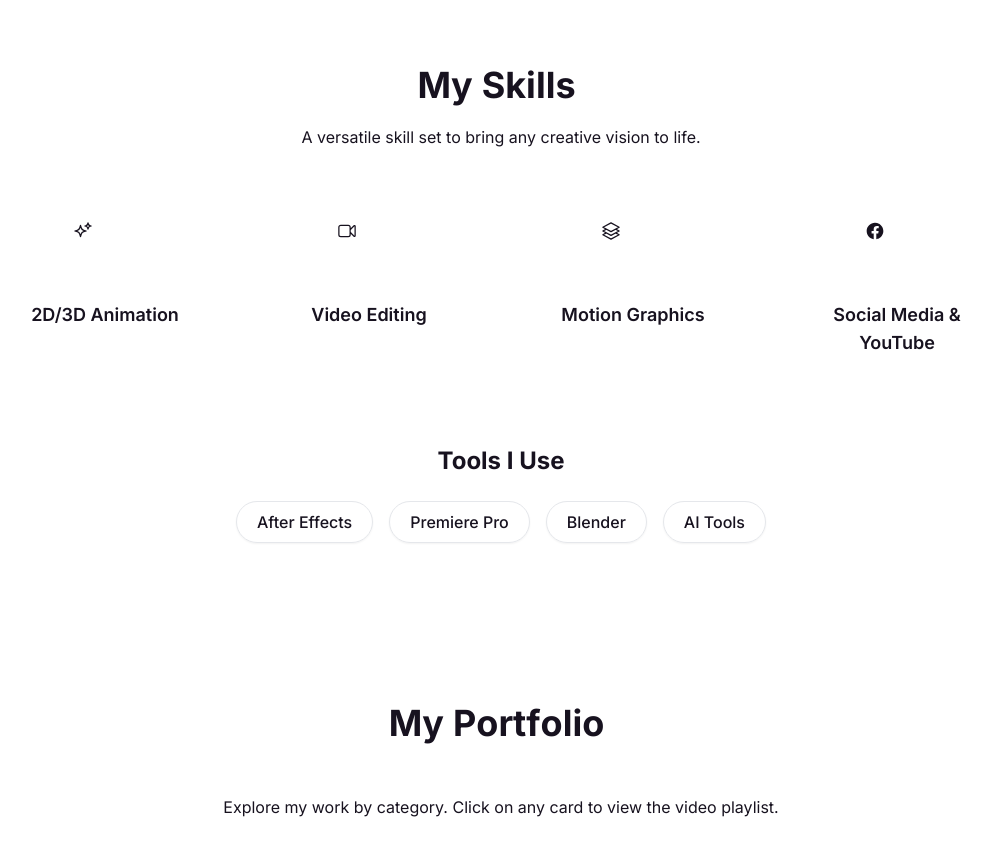
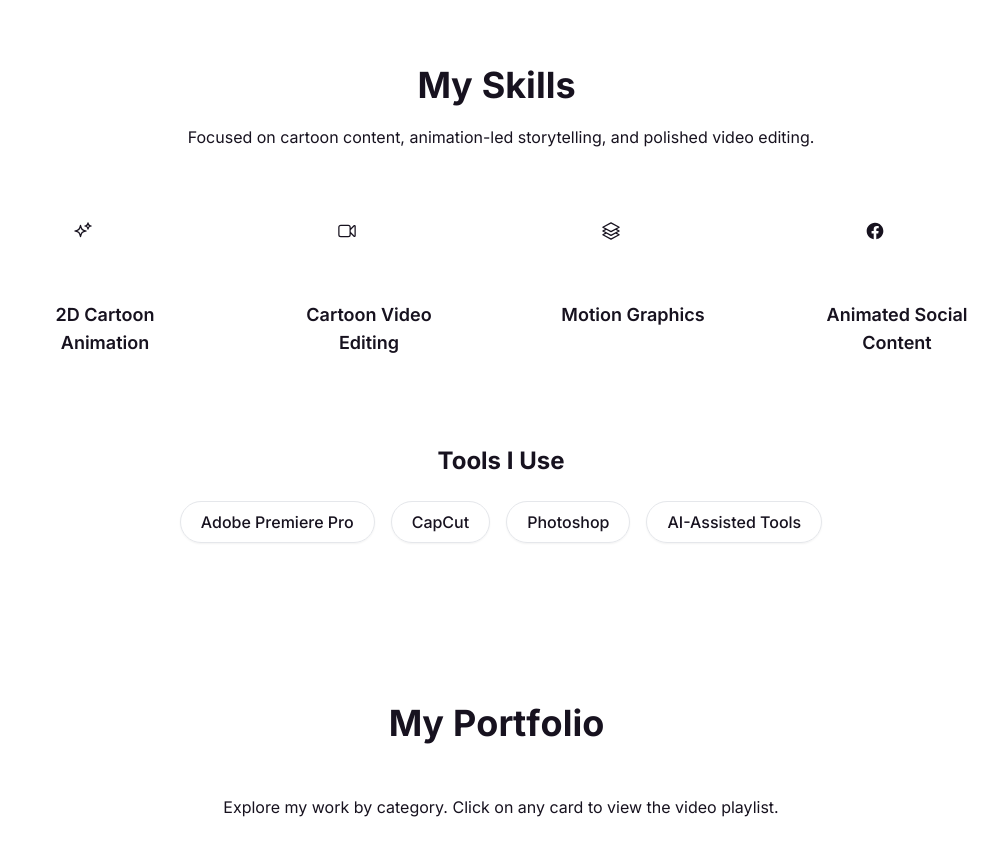
Before and after one commit to binyamgobezieayele/video-editor-portfolio, a React (Vite) app: page / in a window 1280 px wide. Shown: the part 1640-2495 px from the top of the page, without its empty margins (139-1137 px from the left). Built offline with nearby package versions, Linux system fonts and the light colour scheme.

Commit message:
Update skill labels for cartoon animation

```diff
--- a/components/Skills.tsx
+++ b/components/Skills.tsx
@@ -6,13 +6,13 @@ import { AnimatedText } from './AnimatedText';
 
 
 const skillsData: Skill[] = [
-  { name: '2D/3D Animation', icon: <SparklesIcon /> },
-  { name: 'Video Editing', icon: <VideoCameraIcon /> },
+  { name: '2D Cartoon Animation', icon: <SparklesIcon /> },
+  { name: 'Cartoon Video Editing', icon: <VideoCameraIcon /> },
   { name: 'Motion Graphics', icon: <LayersIcon /> },
-  { name: 'Social Media & YouTube', icon: <FacebookIcon /> },
+  { name: 'Animated Social Content', icon: <FacebookIcon /> },
 ];
 
-const tools = ['After Effects', 'Premiere Pro', 'Blender', 'AI Tools'];
+const tools = ['Adobe Premiere Pro', 'CapCut', 'Photoshop', 'AI-Assisted Tools'];
 
 const containerVariants = {
   hidden: { opacity: 0 },
@@ -59,7 +59,7 @@ const Skills: React.FC = () => {
                 className="text-4xl font-bold text-center text-text-primary dark:text-white"
             />
         </div>
-        <motion.p variants={itemVariants} className="text-center text-text-secondary dark:text-[#94A3B8] mb-12 max-w-2xl mx-auto">A versatile skill set to bring any creative vision to life.</motion.p>
+        <motion.p variants={itemVariants} className="text-center text-text-secondary dark:text-[#94A3B8] mb-12 max-w-2xl mx-auto">Focused on cartoon content, animation-led storytelling, and polished video editing.</motion.p>
         <motion.div
             className="grid grid-cols-2 lg:grid-cols-4 gap-8 max-w-5xl mx-auto"
             variants={containerVariants}
```
